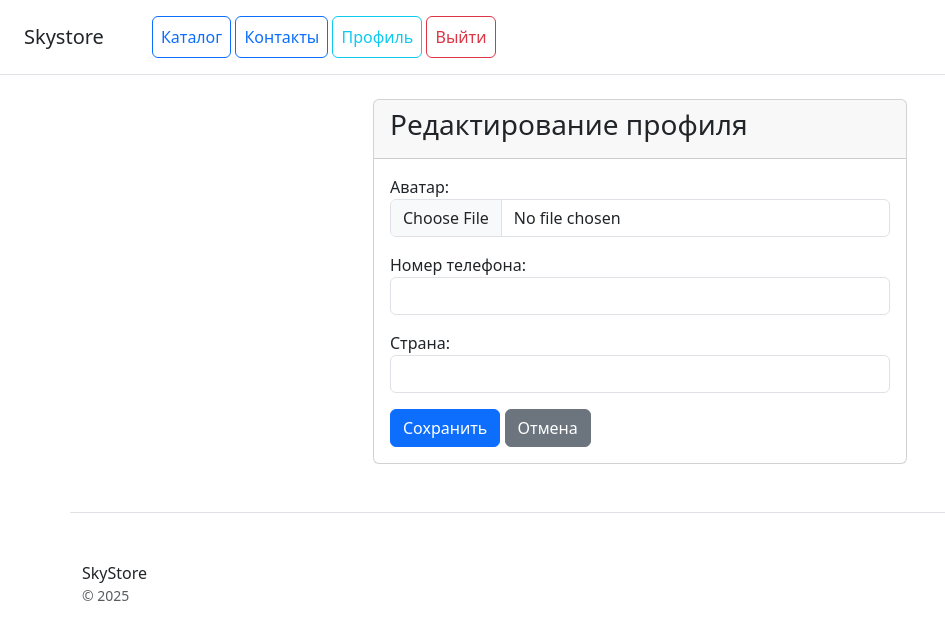
After one commit to sergei-aero/DjangoProject, a Django app: page /users/profile/ in a window 1280 px wide. The commit adds this page. Shown: the top 640 px of the page, without its empty margins (0-945 px from the left). Run offline with Django 5.2, Linux system fonts and the light colour scheme; the visitor is signed in with stand-in values (Sample User, id 1); some libraries are stand-ins or nearby versions.

Commit message:
Учтены замечания куратора

```diff
--- a/catalog/templates/catalog/menu.html
+++ b/catalog/templates/catalog/menu.html
@@ -1,4 +1,14 @@
 <nav class="ms-5">
     <a class="p-2 btn btn-outline-primary" href="{% url 'catalog:product_list' %}">Каталог</a>
     <a class="p-2 btn btn-outline-primary" href="{% url 'catalog:contacts' %}">Контакты</a>
+    {% if user.is_authenticated %}
+        <a class="p-2 btn btn-outline-info" href="{% url 'users:profile' %}">Профиль</a>
+        <form action="{% url 'users:logout' %}" method="post" style="display: inline;">
+            {% csrf_token %}
+            <button type="submit" class="p-2 btn btn-outline-danger">Выйти</button>
+        </form>
+    {% else %}
+        <a class="p-2 btn btn-outline-success" href="{% url 'users:login' %}">Войти</a>
+        <a class="p-2 btn btn-outline-warning" href="{% url 'users:register' %}">Регистрация</a>
+    {% endif %}
 </nav>
--- a/config/settings.py
+++ b/config/settings.py
@@ -135,3 +135,4 @@ EMAIL_BACKEND = 'django.core.mail.backends.console.EmailBackend'
 DEFAULT_FROM_EMAIL = 'webmaster@localhost'
 
 LOGIN_URL = 'users:login'
+LOGIN_REDIRECT_URL = 'catalog:product_list'
--- a/users/forms.py
+++ b/users/forms.py
@@ -7,5 +7,22 @@ class UserRegisterForm(UserCreationForm):
         model = User
         fields = ('email', 'password1', 'password2')
 
+    def save(self, commit=True):
+        user = super().save(commit=False)
+        user.set_password(self.cleaned_data['password1'])
+        if commit:
+            user.save()
+        return user
+
 class UserLoginForm(AuthenticationForm):
     username = forms.EmailField(label='Email')  # переопределяем поле
+
+class ProfileForm(forms.ModelForm):
+    class Meta:
+        model = User
+        fields = ('avatar', 'phone', 'country')
+        widgets = {
+            'avatar': forms.ClearableFileInput(attrs={'class': 'form-control'}),
+            'phone': forms.TextInput(attrs={'class': 'form-control'}),
+            'country': forms.TextInput(attrs={'class': 'form-control'}),
+        }
--- /dev/null
+++ b/users/templates/users/profile.html
@@ -0,0 +1,24 @@
+{% extends 'catalog/base.html' %}
+{% block title %}Мой профиль{% endblock %}
+
+{% block content %}
+<div class="container mt-4">
+    <div class="row justify-content-center">
+        <div class="col-md-6">
+            <div class="card">
+                <div class="card-header">
+                    <h3>Редактирование профиля</h3>
+                </div>
+                <div class="card-body">
+                    <form method="post" enctype="multipart/form-data">
+                        {% csrf_token %}
+                        {{ form.as_p }}
+                        <button type="submit" class="btn btn-primary">Сохранить</button>
+                        <a href="{% url 'catalog:product_list' %}" class="btn btn-secondary">Отмена</a>
+                    </form>
+                </div>
+            </div>
+        </div>
+    </div>
+</div>
+{% endblock %}
--- a/users/urls.py
+++ b/users/urls.py
@@ -1,5 +1,5 @@
 from django.urls import path
-from .views import RegisterView, UserLoginView
+from .views import RegisterView, UserLoginView, ProfileUpdateView
 from django.contrib.auth.views import LogoutView
 
 app_name = 'users'
@@ -7,5 +7,6 @@ app_name = 'users'
 urlpatterns = [
     path('register/', RegisterView.as_view(), name='register'),
     path('login/', UserLoginView.as_view(), name='login'),
-    path('logout/', LogoutView.as_view(next_page='catalog:product_list'), name='logout'),
+    path('logout/', LogoutView.as_view(next_page='users:login'), name='logout'),
+    path('profile/', ProfileUpdateView.as_view(), name='profile'),
 ]
--- a/users/views.py
+++ b/users/views.py
@@ -1,11 +1,13 @@
+from django.contrib.auth.mixins import LoginRequiredMixin
 from django.shortcuts import render, redirect
 from django.urls import reverse_lazy
-from django.views.generic import CreateView
+from django.views.generic import CreateView, UpdateView
 from django.contrib.auth.views import LoginView
 from django.contrib.auth import login
 from django.core.mail import send_mail
 from django.conf import settings
-from .forms import UserRegisterForm, UserLoginForm
+from .forms import UserRegisterForm, UserLoginForm, ProfileForm
+from .models import User
 
 class RegisterView(CreateView):
     form_class = UserRegisterForm
@@ -13,9 +15,11 @@ class RegisterView(CreateView):
     success_url = reverse_lazy('catalog:product_list')
 
     def form_valid(self, form):
-        response = super().form_valid(form)
-        # Отправка приветственного письма
+        # Сохраняем пользователя (password хешируется в форме)
         user = form.save()
+        # Автоматически логиним после регистрации
+        login(self.request, user)
+        # Отправляем письмо
         send_mail(
             subject='Добро пожаловать!',
             message=f'{user.email}, вы успешно зарегистрировались на Skystore.',
@@ -23,11 +27,18 @@ class RegisterView(CreateView):
             recipient_list=[user.email],
             fail_silently=True,
         )
-        # Автоматический вход после регистрации
-        login(self.request, user)
-        return response
+        return super().form_valid(form)
 
 class UserLoginView(LoginView):
     form_class = UserLoginForm
     template_name = 'users/login.html'
     next_page = reverse_lazy('catalog:product_list')
+
+class ProfileUpdateView(LoginRequiredMixin, UpdateView):
+    model = User
+    form_class = ProfileForm
+    template_name = 'users/profile.html'
+    success_url = reverse_lazy('catalog:product_list')
+
+    def get_object(self, queryset=None):
+        return self.request.user   # редактируем текущего пользователя
```
Also changed, not shown: blog/migrations/0001_initial.py, catalog/migrations/0001_initial.py.
